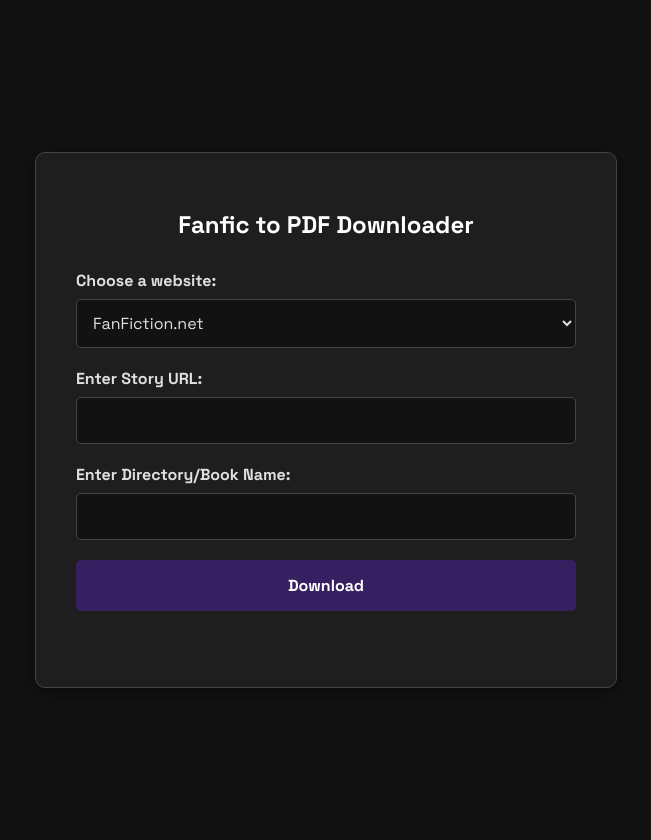
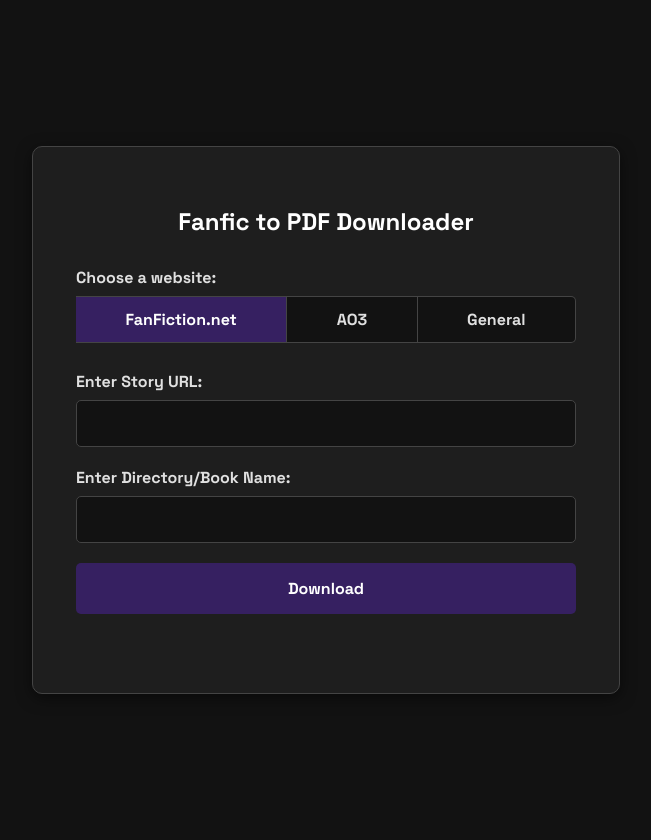
Before and after one commit to lorderebusx/Fanfic-To-PDF, a Flask app: page / in a window 1280 px wide. Shown: the whole page, without its empty margins (314-965 px from the left). Run offline with Flask 3, Linux system fonts and the light colour scheme.

Commit message:
added buttons for sites

```diff
--- a/static/style.css
+++ b/static/style.css
@@ -28,7 +28,7 @@
 /* Container for the form */
 .form-container {
     background: var(--surface-color);
-    padding: 40px;
+    padding: 43px;
     border-radius: 10px;
     box-shadow: 0 4px 15px rgba(0, 0, 0, 0.5);
     width: 100%;
@@ -47,6 +47,55 @@
     text-align: center;
     margin-bottom: 30px;
     color: white; /* Brighter color for the title */
+}
+
+.site-chooser {
+    display: flex;
+}
+
+/* Hide the actual radio buttons */
+.site-chooser input[type="radio"] {
+    display: none;
+}
+
+/* Style the labels to look like buttons */
+.site-chooser label {
+    flex-grow: 1;
+    text-align: center;
+    padding: 12px;
+    cursor: pointer;
+    background-color: var(--background-color);
+    color: var(--text-color);
+    transition: background-color 0.2s;
+
+    /* Apply borders to the top, bottom, and right of every button */
+    border-top: 1px solid var(--border-color);
+    border-bottom: 1px solid var(--border-color);
+    border-right: 1px solid var(--border-color);
+}
+
+/* Apply a left border ONLY to the first button */
+.site-chooser label:first-child {
+    border-left: 1px solid var(--border-color);
+    border-top-left-radius: 5px;
+    border-bottom-left-radius: 5px;
+}
+
+/* Apply rounded corners to the last button */
+.site-chooser label:last-child {
+    border-top-right-radius: 5px;
+    border-bottom-right-radius: 5px;
+}
+
+.site-chooser label:hover {
+    background-color: #333;
+}
+
+/* Style for the selected button */
+.site-chooser input[type="radio"]:checked + label {
+    background-color: var(--primary-color);
+    color: white;
+    font-weight: bold;
 }
 
 /* Grouping for labels and inputs */
--- a/templates/frontEnd.html
+++ b/templates/frontEnd.html
@@ -11,12 +11,17 @@
             <h1 class="form-title">Fanfic to PDF Downloader</h1>
 
             <div class="form-group">
-                <label for="site">Choose a website:</label>
-                <select name="site" id="site">
-                    <option value="fanfiction">FanFiction.net</option>
-                    <option value="ao3">ArchiveOfOurOwn.org</option>
-                    <option value="general">General Link</option>
-                </select>
+                <label>Choose a website:</label>
+                <div class="site-chooser">
+                    <input type="radio" id="fanfiction" name="site" value="fanfiction" checked>
+                    <label for="fanfiction">FanFiction.net</label>
+
+                    <input type="radio" id="ao3" name="site" value="ao3">
+                    <label for="ao3">AO3</label>
+
+                    <input type="radio" id="general" name="site" value="general">
+                    <label for="general">General</label>
+                </div>
             </div>
 
             <div class="form-group">
@@ -25,7 +30,7 @@
             </div>
 
             <div class="form-group">
-                <label for="dir_name">Enter Directory/Book Name:</label>
+                <label for="dirName">Enter Directory/Book Name:</label>
                 <input type="text" id="dirName" name="dirName" required>
             </div>
 
```
